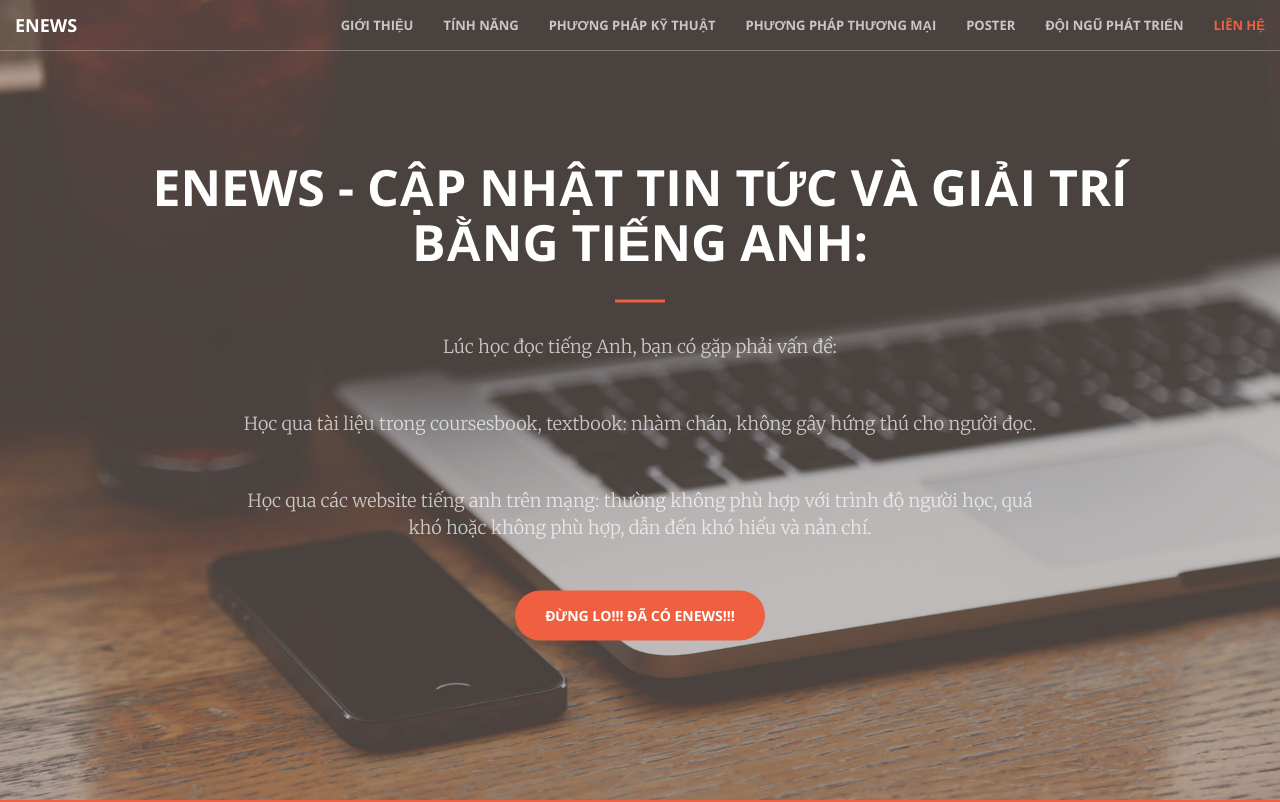
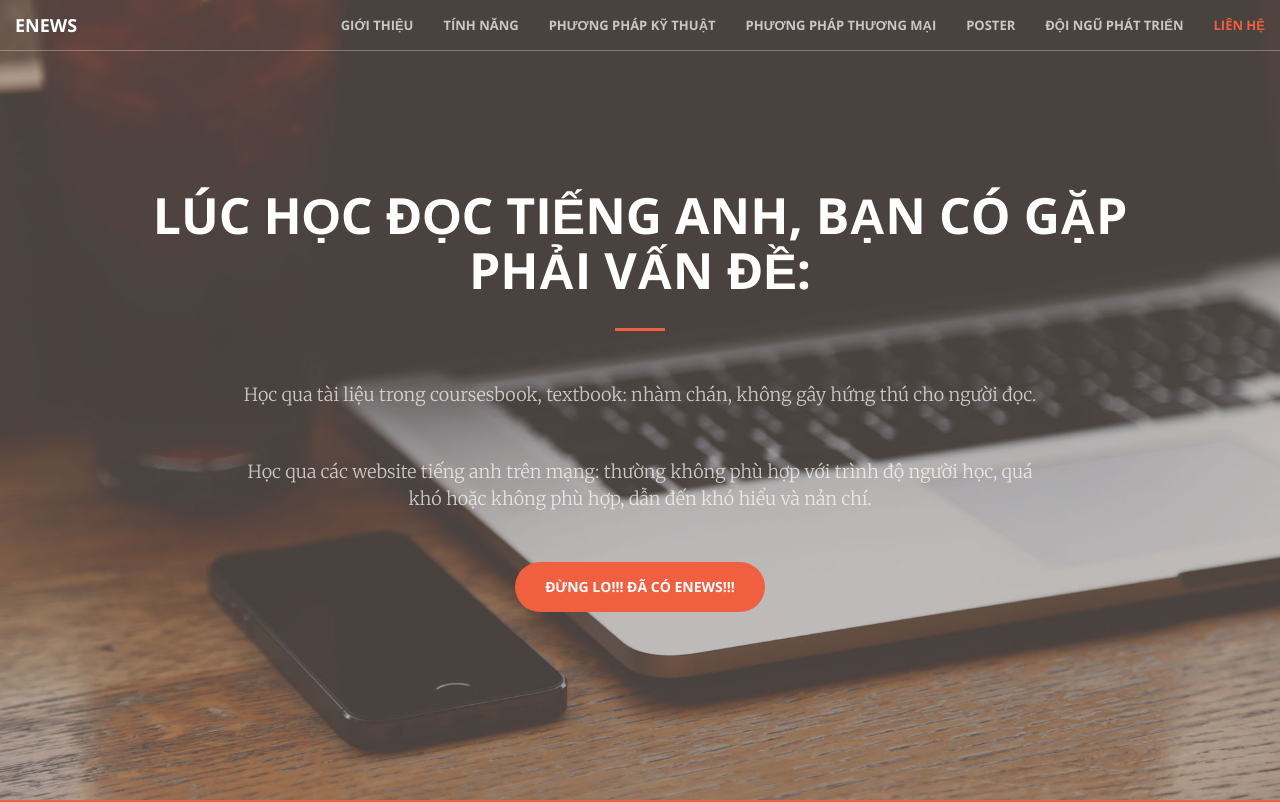
Before and after one commit to truongvanhoang/minsam.github-io, a website: page index.html in a window 1280 px wide. Shown: the top 802 px of the page. Drawn offline with nearby package versions, Linux system fonts and the light colour scheme.

Commit message:
Update index.html

```diff
--- a/index.html
+++ b/index.html
@@ -80,9 +80,9 @@
     <header>
         <div class="header-content">
             <div class="header-content-inner">
-                <h1 id="homeHeading">ENEWS - Cập nhật tin tức và giải trí bằng tiếng Anh:</h1>
+                <h1 id="homeHeading">Lúc học đọc tiếng Anh, bạn có gặp phải vấn đề:</h1>
                 <hr>
-				<div><p>Lúc học đọc tiếng Anh, bạn có gặp phải vấn đề:<p>
+				<div><p><p>
                 	<p>Học qua tài liệu trong coursesbook, textbook: nhàm chán, không gây hứng thú cho người đọc.</p>
                 	<p>Học qua các website tiếng anh trên mạng: thường không phù hợp với trình độ người học, quá khó hoặc không phù hợp, dẫn đến khó hiểu và nản chí. </p>
 				</div>
```
